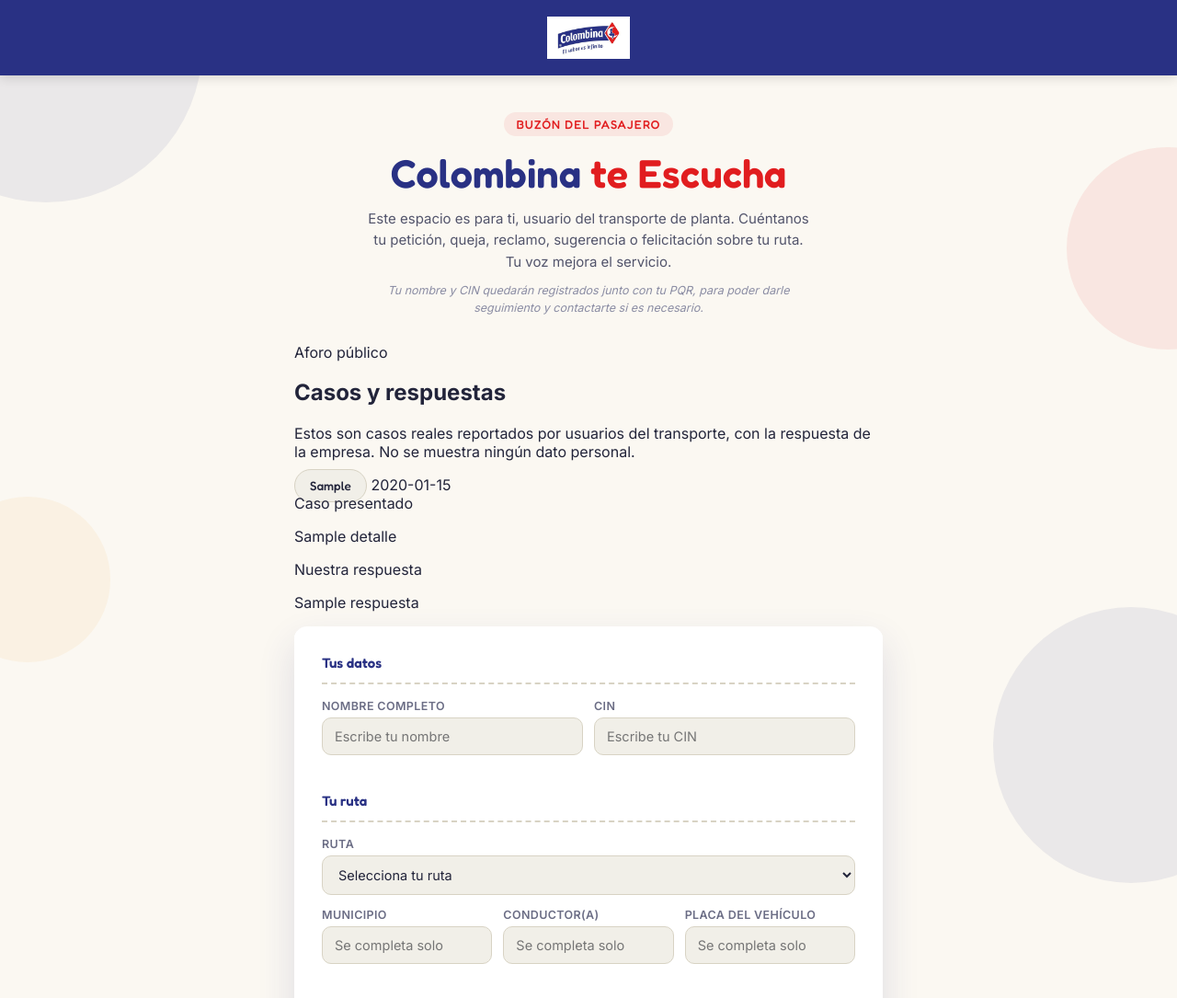
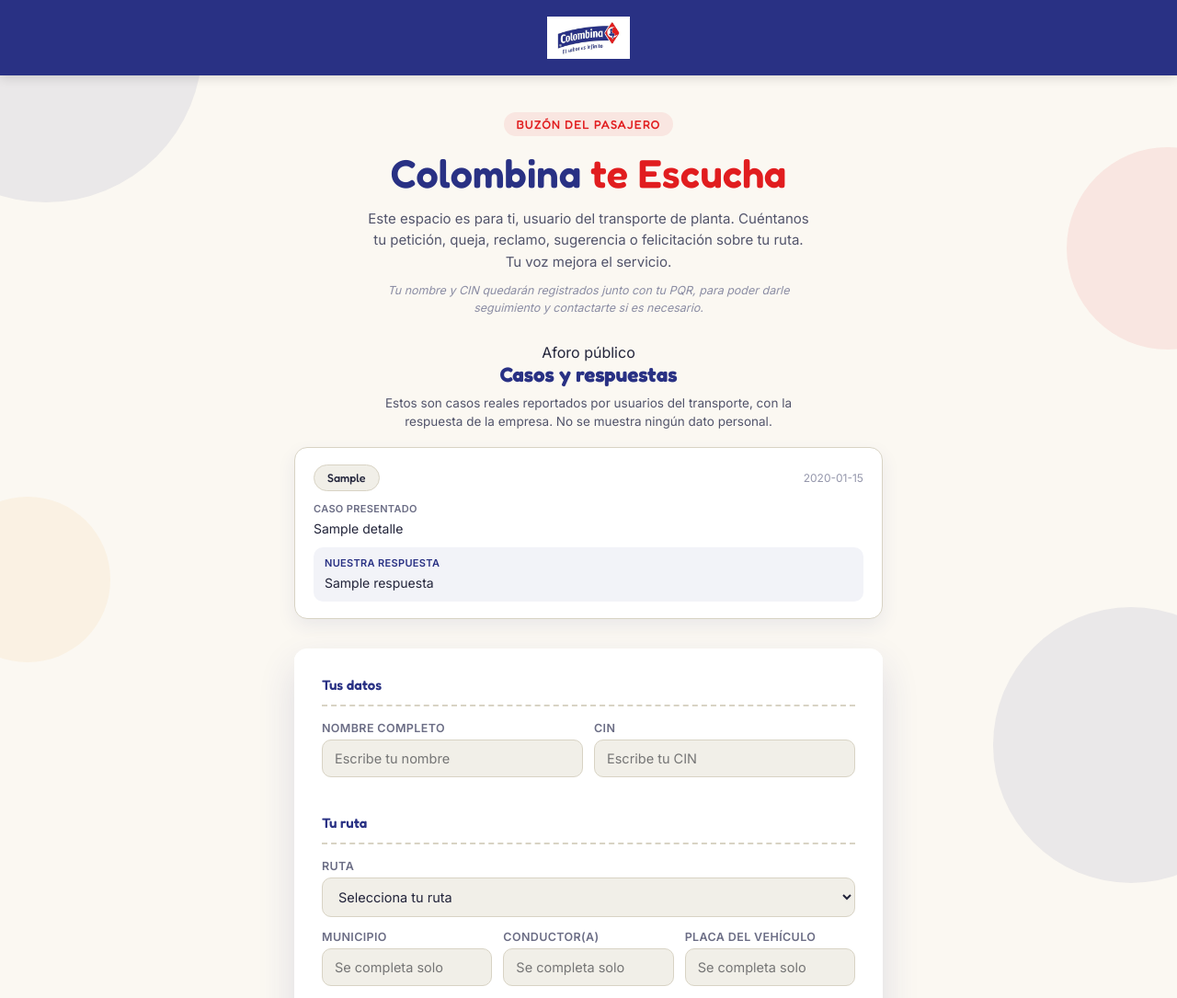
Before and after one commit to cristianpalaciopio19-prog/colombina-te-escucha, a Flask app: page / in a window 1280 px wide. Shown: the top 1085 px of the page at 92% size. Run offline with Flask 3, Linux system fonts and the light colour scheme; a database or web service that is not in the repository returns one stand-in record (values such as "Sample title"); some libraries are stand-ins or nearby versions.

Commit message:
Add files via upload

```diff
--- a/static/style.css
+++ b/static/style.css
@@ -236,6 +236,61 @@
   transform: rotate(45deg);
 }
 
+/* --- Aforo público (casos y respuestas) --- */
+.aforo { margin-bottom: 32px; }
+.aforo-header { text-align: center; margin-bottom: 18px; }
+.aforo-header h2 {
+  font-family: 'Fredoka', sans-serif;
+  color: var(--azul);
+  font-size: 1.4rem;
+  margin: 0 0 8px;
+}
+.aforo-header p {
+  max-width: 480px;
+  margin: 0 auto;
+  color: #52546b;
+  font-size: 13.5px;
+  line-height: 1.5;
+}
+.aforo-lista {
+  display: flex;
+  flex-direction: column;
+  gap: 14px;
+}
+.aforo-card {
+  background: #fff;
+  border-radius: var(--radio);
+  padding: 18px 20px;
+  box-shadow: 0 8px 20px rgba(41,49,132,0.08);
+  border: 1px solid var(--borde);
+}
+.aforo-card-top {
+  display: flex;
+  align-items: center;
+  justify-content: space-between;
+  margin-bottom: 12px;
+}
+.aforo-tag { pointer-events: none; padding: 6px 14px; font-size: 12.5px; }
+.aforo-fecha { font-size: 12px; color: #9496ab; }
+.aforo-bloque { margin-bottom: 10px; }
+.aforo-bloque:last-child { margin-bottom: 0; }
+.aforo-label {
+  display: block;
+  font-size: 11px;
+  font-weight: 600;
+  color: #6b6d85;
+  text-transform: uppercase;
+  letter-spacing: 0.03em;
+  margin-bottom: 4px;
+}
+.aforo-bloque p { margin: 0; font-size: 14px; line-height: 1.5; color: var(--tinta); }
+.aforo-respuesta {
+  background: rgba(41,49,132,0.06);
+  border-radius: 10px;
+  padding: 10px 12px;
+}
+.aforo-respuesta .aforo-label { color: var(--azul); }
+
 .foot {
   text-align: center;
   margin-top: 28px;
```
